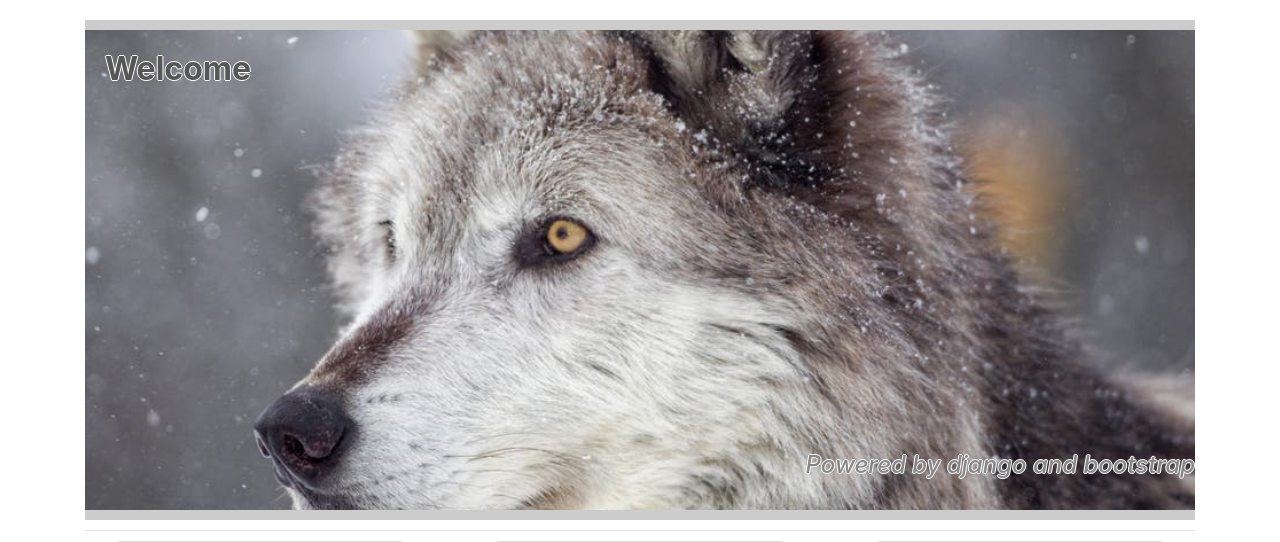
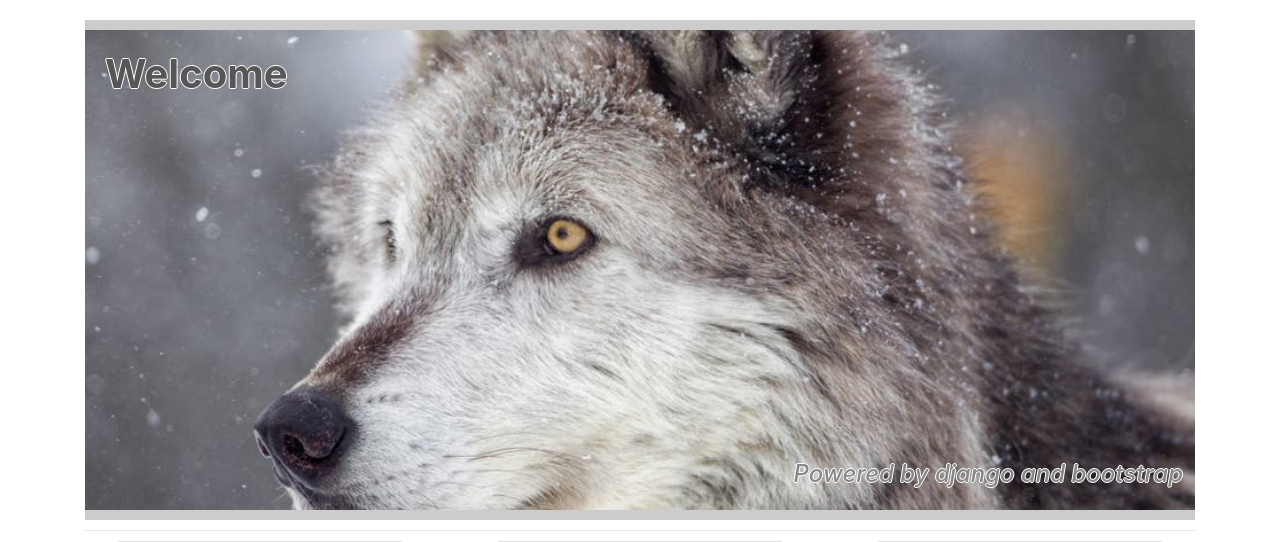
Before and after one commit to sys09270883/django-blog, a Django app: page / in a window 1280 px wide. Shown: the part 70-612 px from the top of the page. Run offline with Django 3.2, Linux system fonts and the light colour scheme; parts of the project's set-up code (start-up, migrations or seed data) failed here and were passed over; some libraries are stand-ins or nearby versions.

Commit message:
Update home.html

```diff
--- a/mysite/templates/home.html
+++ b/mysite/templates/home.html
@@ -36,11 +36,11 @@
 
 {% block content %}
 	<div class="home-image">
-		<h2 class="title">
+		<h1 class="title">
 			Welcome
-		</h2>
+		</h1>
 		<h4 class="powered" align="right">
-			Powered by django and bootstrap
+			Powered by django and bootstrap&ensp;
 		</h4>
 	</div>
 
```
